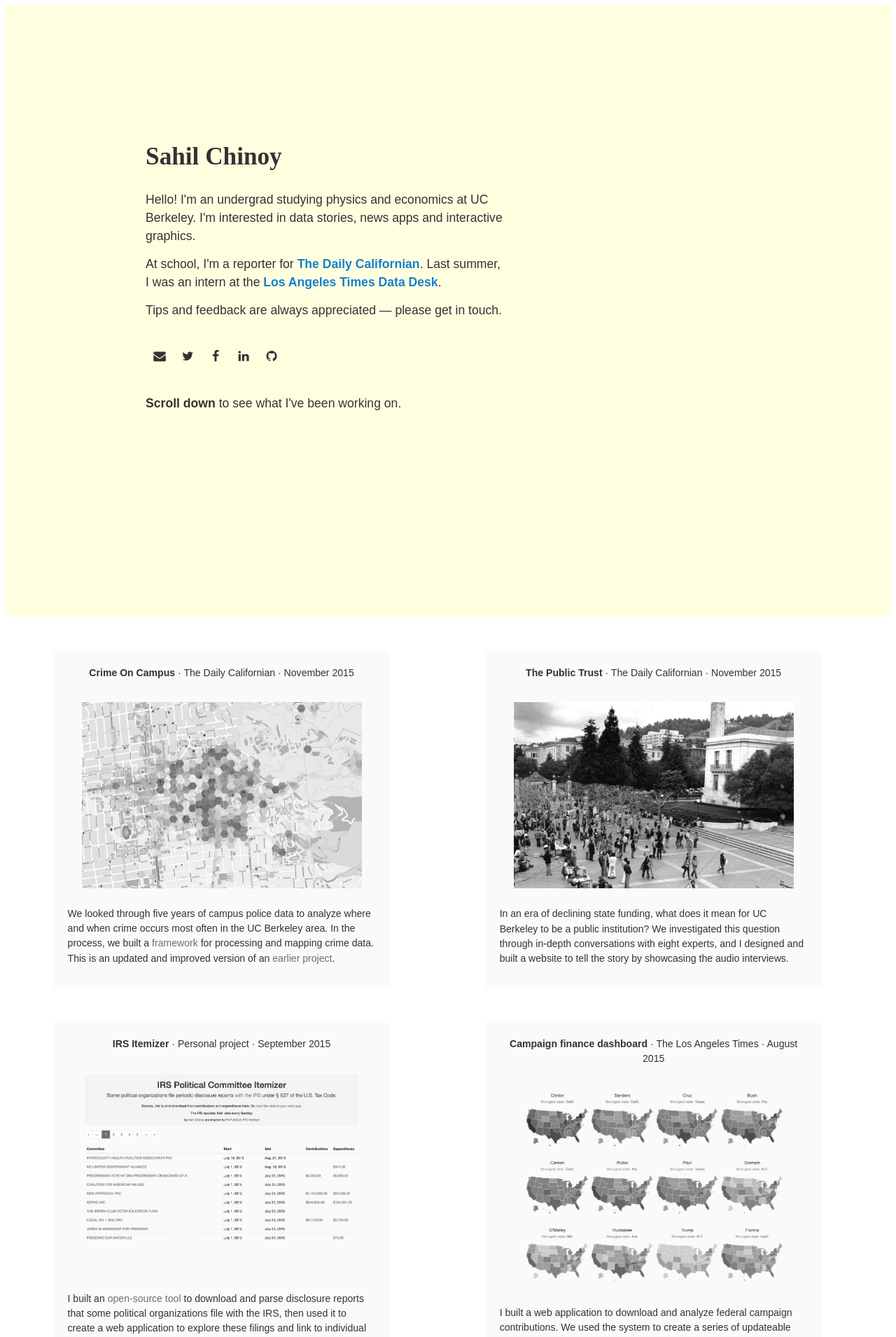
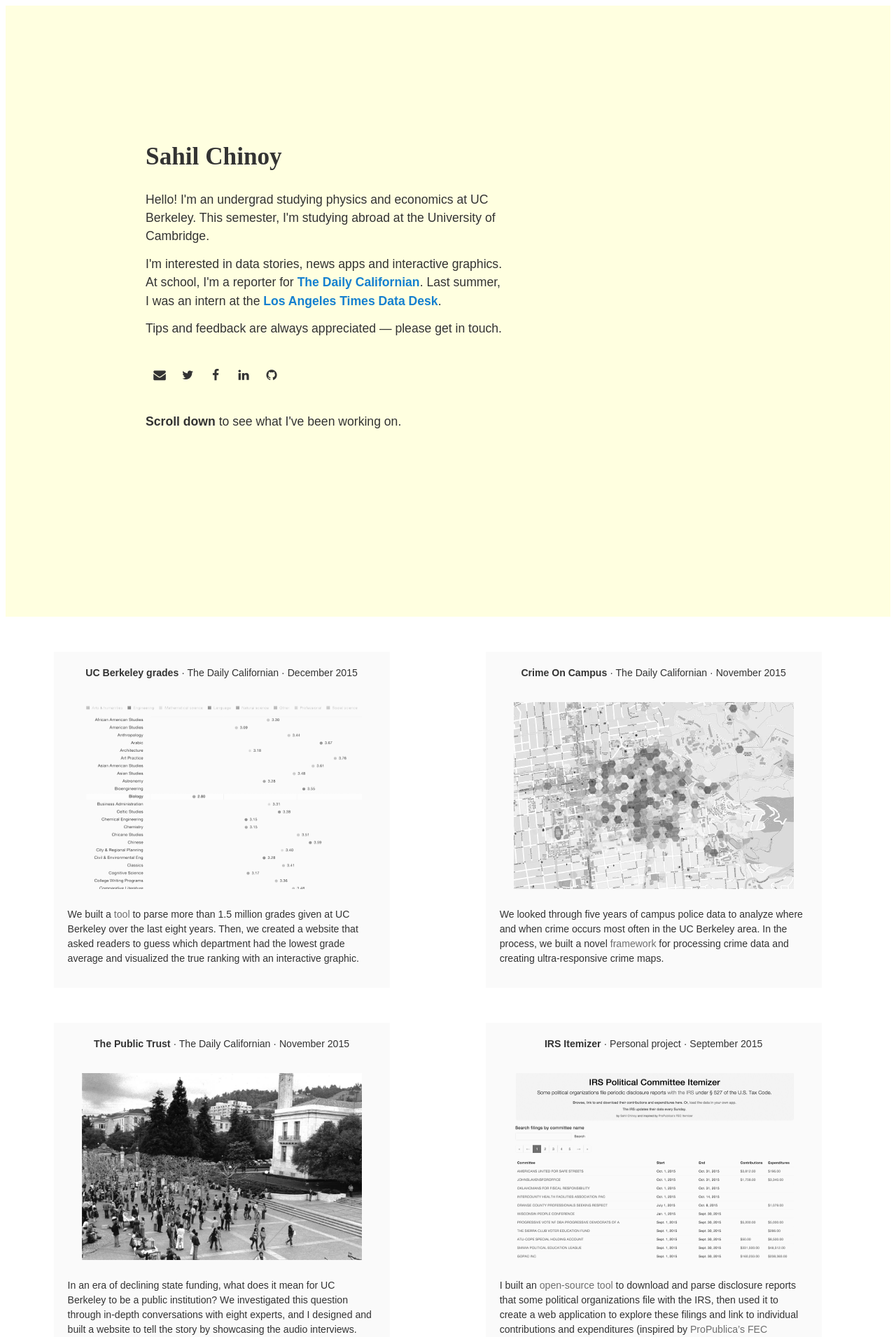
Before and after one commit to rehanchinoy/sahilchinoy.github.io, a Jekyll site: the page built from index.html, in a window 1280 px wide. Shown: the top 1910 px of the page at 70% size. Built offline with Jekyll 4.4.1, drawn with Linux system fonts in a browser that asks for light colours; nearby versions of some CDN libraries; some web fonts are replaced; some of the changed text lies outside the part shown.

Commit message:
Added grades project

```diff
--- a/_posts/2015-04-01-asuc-voter-survey.markdown
+++ b/_posts/2015-04-01-asuc-voter-survey.markdown
@@ -6,4 +6,4 @@ type: The Daily Californian
 image: survey.png
 link: http://www.votersurvey.dailycal.org/2015/
 ---
-We wrote and distributed a survey to nearly 700 respondents during the 2015 ASUC election, aiming to answer questions about voting patterns and behavior. Our report included analysis about candidates and campaign methods, campus and university issues, ASUC approval and party demographics.
+During the 2015 ASUC election, we wrote and distributed a survey that aimed to answer questions about voting patterns and behavior. Our report included analysis of candidates and campaign methods, campus and university issues, ASUC approval and party demographics.
--- a/_posts/2015-11-23-crime-on-campus.markdown
+++ b/_posts/2015-11-23-crime-on-campus.markdown
@@ -6,4 +6,4 @@ type: The Daily Californian
 image: crime.jpg
 link: http://projects.dailycal.org/crime/
 ---
-We looked through five years of campus police data to analyze where and when crime occurs most often in the UC Berkeley area. In the process, we built a [framework](https://github.com/sahilchinoy/ucpd-crime) for processing and mapping crime data. This is an updated and improved version of an [earlier project](http://berkeleycrime.org/).
+We looked through five years of campus police data to analyze where and when crime occurs most often in the UC Berkeley area. In the process, we built a novel [framework](https://github.com/sahilchinoy/ucpd-crime) for processing crime data and creating ultra-responsive crime maps.
--- a/_sass/_gallery.scss
+++ b/_sass/_gallery.scss
@@ -43,6 +43,8 @@
 
 		img {
 			width: 400px;
+			height: 267px;
+			overflow: none;
 			margin: 20px auto;
 		}
 
--- a/index.html
+++ b/index.html
@@ -6,8 +6,9 @@ layout: default
   <div class="top-content">
     <h1>Sahil Chinoy</h1>
 
-    <p>Hello! I'm an undergrad studying physics and economics at UC Berkeley. I'm interested in data stories, news apps and interactive graphics.</p>
-    <p>At school, I'm a reporter for <a href="http://www.dailycal.org/author/schinoy/">The Daily Californian</a>. Last summer, I was an intern at the <a href="http://www.latimes.com/local/datadesk/">Los Angeles Times Data Desk</a>.</p>
+    <p>Hello! I'm an undergrad studying physics and economics at UC Berkeley. This semester, I'm studying abroad at the University of Cambridge.</p>
+
+    <p>I'm interested in data stories, news apps and interactive graphics. At school, I'm a reporter for <a href="http://www.dailycal.org/author/schinoy/">The Daily Californian</a>. Last summer, I was an intern at the <a href="http://www.latimes.com/local/datadesk/">Los Angeles Times Data Desk</a>.</p>
     <p style="margin-bottom: 0;">Tips and feedback are always appreciated &mdash; please get in touch.</p>
 
     <div class="social">
```
Also changed, not shown: _posts/2015-12-11-grades.markdown (added, +9 -0 lines), assets/grades.png (added), assets/itemizer.png.
